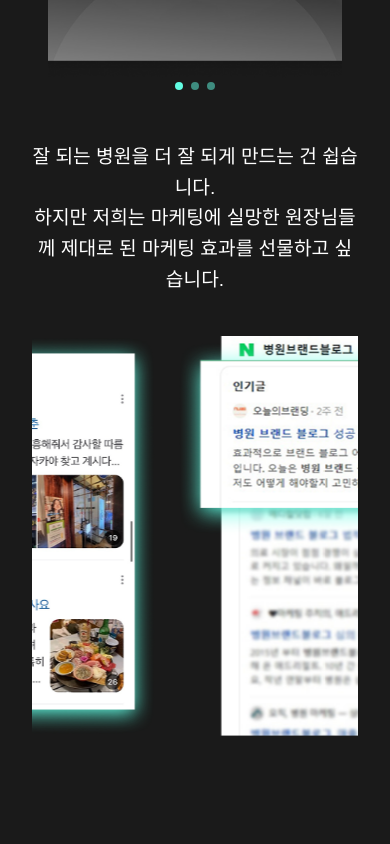
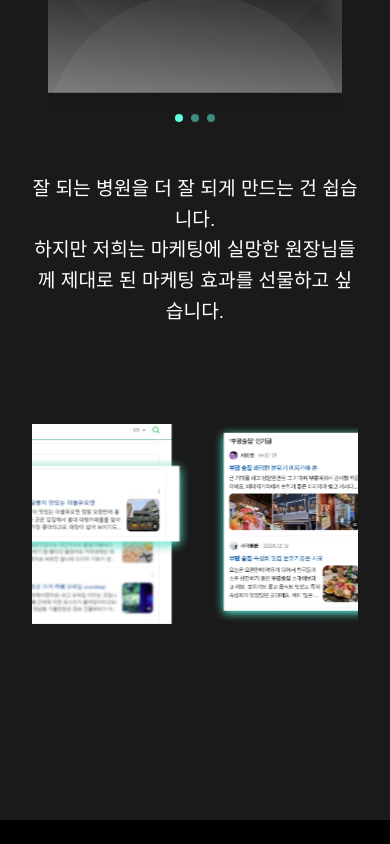
Before and after one commit to devchaeyoung/aube, a Next.js app: page / in a window 390 px wide. Shown: the part 7203-8047 px from the top of the page. After the commit the page ends 8023 px from the top, so only its background shows below. Built offline with nearby package versions, Linux system fonts and the light colour scheme.

Commit message:
# UPDATE: 트랙 스크롤

```diff
--- a/src/components/MarketingBranding.module.css
+++ b/src/components/MarketingBranding.module.css
@@ -1,6 +1,6 @@
 .branding {
   width: 100%;
-  padding: 4rem 2rem;
+  padding: 6rem 2rem;
   background-color: #1a1a1a;
   color: white;
 }
@@ -70,36 +70,15 @@
   line-height: 1.6;
 }
 
-@media (max-width: 768px) {
-  .titleContainer h3 {
-    font-size: 1.6rem;
-  }
-
-  .titleContainer h2 {
-    font-size: 1.6rem;
-  }
-  .desktopCards {
-    display: none;
-  }
-
-  .mobileCards {
-    display: block;
-  }
-
-  .swiper {
-    padding: 1rem;
-  }
-}
-
 .imageScroll {
   width: 100%;
   overflow: hidden;
-  margin: 40px 0;
+  margin: 6rem 0;
 }
 
 .scrollTrack {
   display: flex;
-  animation: scrollLeft 20s linear infinite;
+  animation: scrollLeft 36s linear infinite;
   width: fit-content;
   gap: 20px;
 }
@@ -123,6 +102,32 @@
   }
 }
 
+@media (max-width: 768px) {
+  .titleContainer h3 {
+    font-size: 1.6rem;
+  }
+
+  .titleContainer h2 {
+    font-size: 1.6rem;
+  }
+  .desktopCards {
+    display: none;
+  }
+
+  .mobileCards {
+    display: block;
+  }
+
+  .swiper {
+    padding: 1rem;
+  }
+
+  /* 모바일에서 이미지 크기 조정 */
+  .scrollImage {
+    height: 200px !important;
+  }
+}
+
 .scrollTrack:hover {
   animation-play-state: paused;
 }
```
